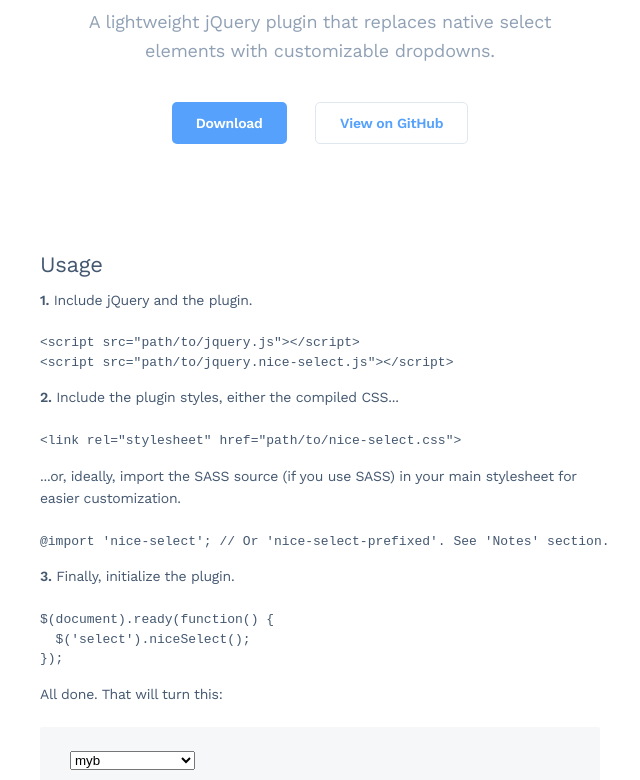
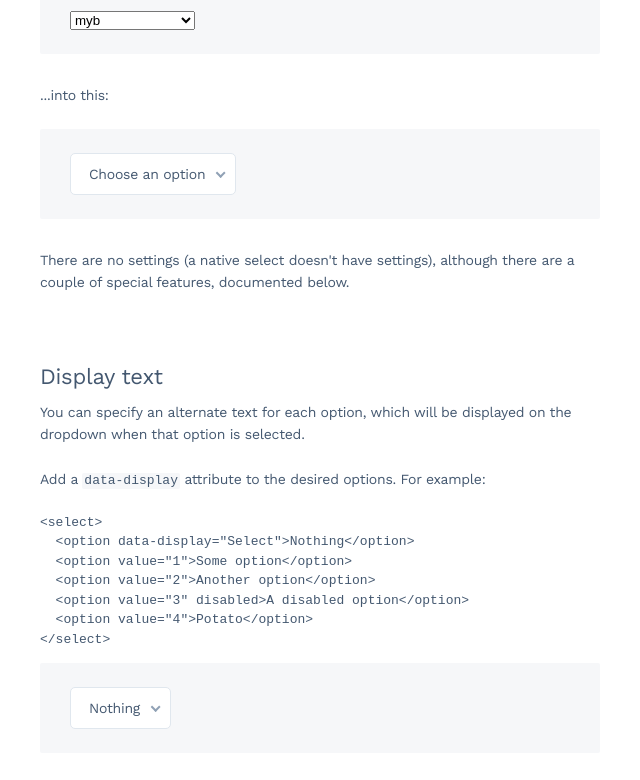
Before and after one commit to mustafabakirci/mustafabakirci.github.io, a website: page js-nice-select/js-index.html in a window 1280 px wide. Shown: the part 154-934 px from the top of the page, without its empty margins (320-960 px from the left). Drawn offline with nearby package versions, Linux system fonts and the light colour scheme.

Commit message:
Updated js-index.html

```diff
--- a/js-nice-select/js-index.html
+++ b/js-nice-select/js-index.html
@@ -17,34 +17,6 @@
 
   <div class="container">
 
-    <div class="header">
-      <h1>jQuery Nice Select</h1>
-
-      <p>A lightweight jQuery plugin that replaces native select elements with customizable dropdowns.</p>
-
-      <a href="https://github.com/hernansartorio/jquery-nice-select/archive/v1.1.0.zip" class="button">Download</a>
-      <a href="https://github.com/hernansartorio/jquery-nice-select" class="button light">View on GitHub</a>
-    </div>
-
-    <h2>Usage</h2>
-    <p><strong>1.</strong> Include jQuery and the plugin.</p>
-
-    <pre><code class="language-html">&lt;script src=&quot;path/to/jquery.js&quot;&gt;&lt;/script&gt;
-&lt;script src=&quot;path/to/jquery.nice-select.js&quot;&gt;&lt;/script&gt;</code></pre>
-
-    <p><strong>2.</strong> Include the plugin styles, either the compiled CSS...</p>
-
-    <pre><code class="language-html">&lt;link rel=&quot;stylesheet&quot; href=&quot;path/to/nice-select.css&quot;&gt;</code></pre>
-
-    <p>...or, ideally, import the SASS source (if you use SASS) in your main stylesheet for easier customization.</p>
-
-    <pre><code class="language-scss">@import 'nice-select'; // Or 'nice-select-prefixed'. See 'Notes' section.</code></pre>
-
-    <p><strong>3.</strong> Finally, initialize the plugin.</p>
-
-    <pre><code class="language-js">$(document).ready(function() {
-  $('select').niceSelect();
-});</code></pre>
 
     <p>All done. That will turn this:</p>
 
```
